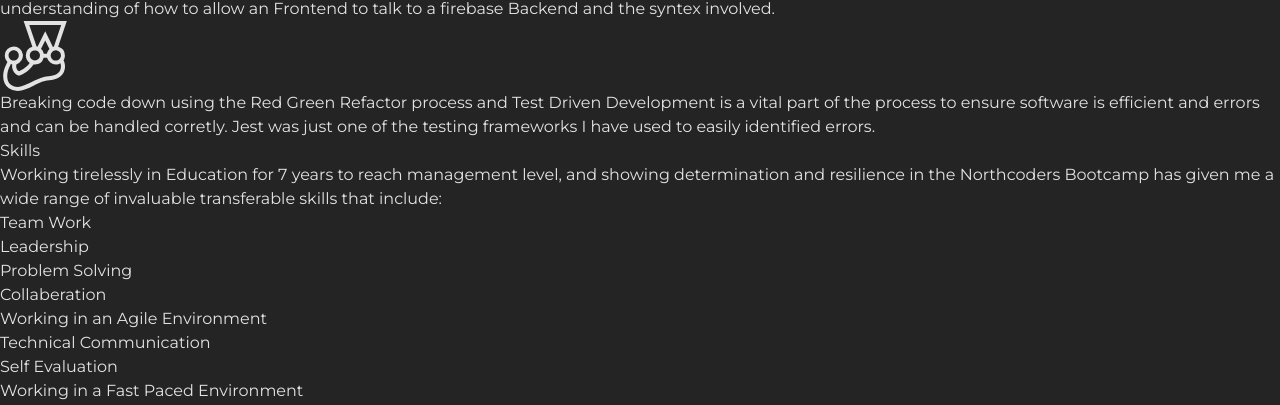
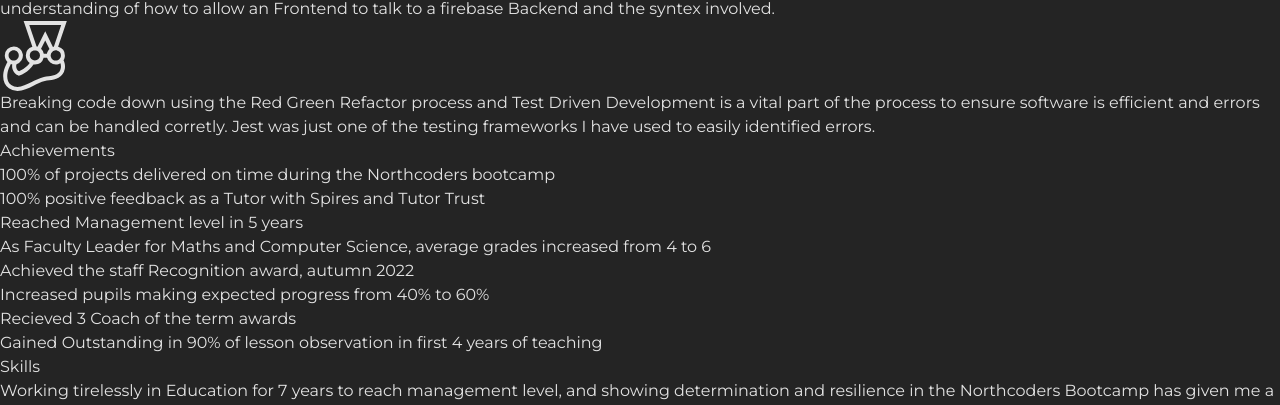
Before and after one commit to tomalcock/portfolio-t-l-a, a React (Vite) app: page / in a window 1280 px wide. Shown: the part 2927-3332 px from the top of the page. Built offline with nearby package versions, Linux system fonts and the light colour scheme.

Commit message:
added numbers section

```diff
--- a/src/App.jsx
+++ b/src/App.jsx
@@ -8,6 +8,7 @@ import Skills from './components/Skills';
 import Projects from './components/Projects';
 import Contact from './components/Contact';
 import Softskills from './components/Softskills';
+import TheNumbers from './components/TheNumbers';
 import 'reactjs-popup/dist/index';
 import Copyright from './components/Copyright';
 
@@ -21,6 +22,7 @@ function App() {
         <div className='col-span-2 ml-[-36px]'>
           <Introduction />
           <Skills />
+          <TheNumbers />
           <Softskills />
           <Projects />
           <Contact />
--- /dev/null
+++ b/src/components/TheNumbers.jsx
@@ -0,0 +1,32 @@
+import React from 'react'
+
+import { Reveal } from '../reveal';
+
+function TheNumbers() {
+
+  return (
+    <div id='skills' className='px-12 mt-12 mb-28'>
+      <Reveal>
+        <div className='flex items-center'>
+          <div className='dot w-[20px] h-[7px] bg-red-400 rounded-full'></div>
+          <div className='w-full border-[1px] mx-4 mt-[-2px]'></div>
+          <div className='text-2 font-bold'>Achievements</div>
+          <div className='w-full border-[1px] mx-4 mt-[-2px]'></div>
+          <div className='dot w-[20px] h-[7px] bg-red-400 rounded-full'></div>
+        </div>
+        <div className='text-center my-5'>
+          <p className='my-5'><span className='text-red-400'>100%</span> of projects delivered on time during the Northcoders bootcamp</p>
+          <p className='my-5'><span className='text-red-400'>100%</span> positive feedback as a Tutor with Spires and Tutor Trust</p>
+          <p className='my-5'>Reached Management level in <span className='text-red-400'>5</span> years</p>
+          <p className='my-5'>As Faculty Leader for Maths and Computer Science, average grades increased from <span className='text-red-400'>4 to 6</span></p>
+          <p className='my-5'>Achieved the staff Recognition <span className='text-red-400'>award</span>, autumn 2022</p>
+          <p className='my-5'>Increased pupils making expected progress from <span className='text-red-400'>40% to 60%</span></p>
+          <p className='my-5'>Recieved <span className='text-red-400'>3</span> Coach of the term <span className='text-red-400'>awards</span></p>
+          <p className='my-5'>Gained Outstanding in <span className='text-red-400'>90%</span> of lesson observation in first 4 years of teaching</p>
+        </div>
+      </Reveal>
+  </div>
+  )
+}
+
+export default TheNumbers;
```
